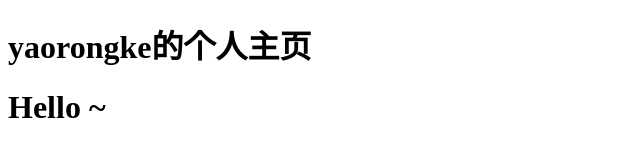
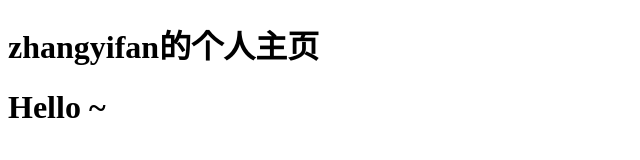
Before and after one commit to ffbbbxxx/zhangyifan.github.io, a plain HTML site: page index.html in a window 1280 px wide. Shown: the whole page, without its empty margins (0-640 px from the left). Drawn offline with Linux system fonts and the light colour scheme.

Commit message:
Update index.html

```diff
--- a/index.html
+++ b/index.html
@@ -2,10 +2,10 @@
 <html lang="en">
 <head>
     <meta charset="UTF-8">
-    <title>yaorongke</title>
+    <title>zhangyifan</title>
 </head>
 <body>
-    <h1>yaorongke的个人主页</h1>
+    <h1>zhangyifan的个人主页</h1>
     <h1>Hello ~</h1>
 </body>
 </html>
```
